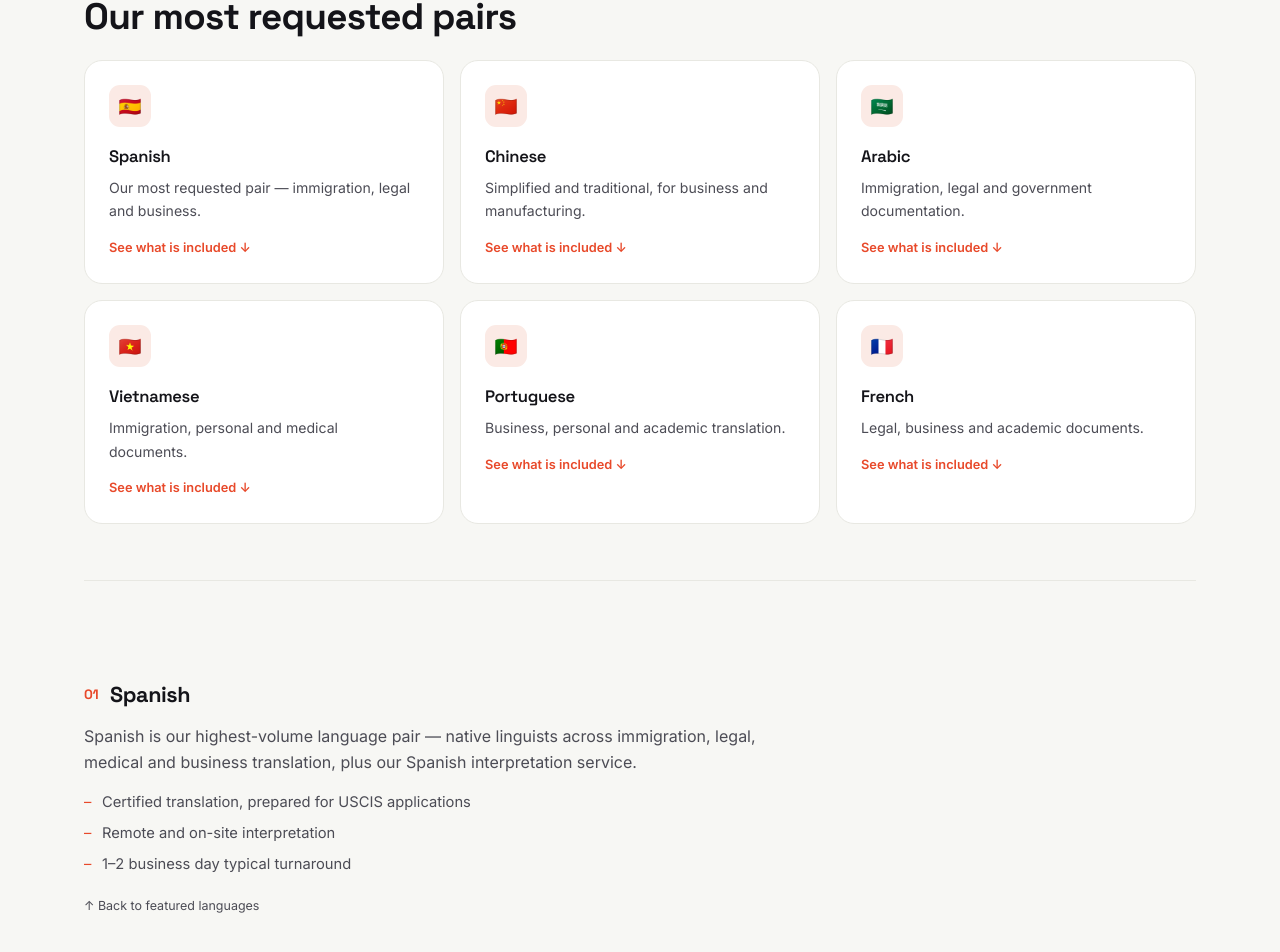
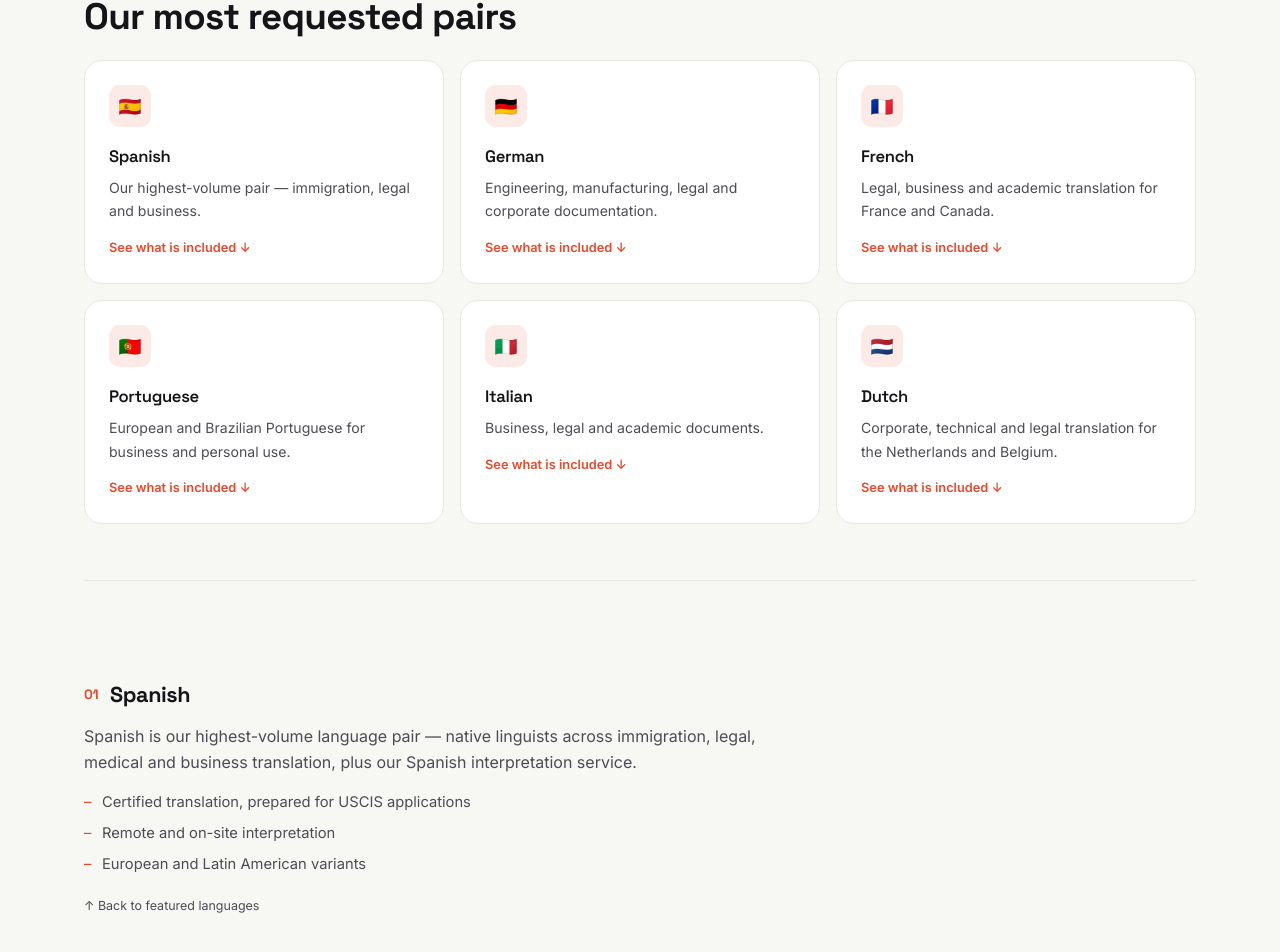
Before and after one commit to translationwindows-sudo/translationwindows-website, a Next.js app: page /languages in a window 1280 px wide. Shown: the part 514-1466 px from the top of the page. Built offline with nearby package versions, Linux system fonts and the light colour scheme; no server answers.

Commit message:
Add files via upload

```diff
--- a/src/app/languages/page.tsx
+++ b/src/app/languages/page.tsx
@@ -11,65 +11,66 @@ export const metadata: Metadata = {
 };
 
 const featuredGrid: TopicCard[] = [
-  { id: "spanish", icon: "🇪🇸", title: "Spanish", desc: "Our most requested pair — immigration, legal and business." },
-  { id: "chinese", icon: "🇨🇳", title: "Chinese", desc: "Simplified and traditional, for business and manufacturing." },
-  { id: "arabic", icon: "🇸🇦", title: "Arabic", desc: "Immigration, legal and government documentation." },
-  { id: "vietnamese", icon: "🇻🇳", title: "Vietnamese", desc: "Immigration, personal and medical documents." },
-  { id: "portuguese", icon: "🇵🇹", title: "Portuguese", desc: "Business, personal and academic translation." },
-  { id: "french", icon: "🇫🇷", title: "French", desc: "Legal, business and academic documents." },
+  { id: "spanish", icon: "🇪🇸", title: "Spanish", desc: "Our highest-volume pair — immigration, legal and business." },
+  { id: "german", icon: "🇩🇪", title: "German", desc: "Engineering, manufacturing, legal and corporate documentation." },
+  { id: "french", icon: "🇫🇷", title: "French", desc: "Legal, business and academic translation for France and Canada." },
+  { id: "portuguese", icon: "🇵🇹", title: "Portuguese", desc: "European and Brazilian Portuguese for business and personal use." },
+  { id: "italian", icon: "🇮🇹", title: "Italian", desc: "Business, legal and academic documents." },
+  { id: "dutch", icon: "🇳🇱", title: "Dutch", desc: "Corporate, technical and legal translation for the Netherlands and Belgium." },
 ];
 
 const featuredDetail: TopicDetail[] = [
-  { id: "spanish", title: "Spanish", body: "Spanish is our highest-volume language pair — native linguists across immigration, legal, medical and business translation, plus our Spanish interpretation service.", points: ["Certified translation, prepared for USCIS applications", "Remote and on-site interpretation", "1–2 business day typical turnaround"] },
-  { id: "chinese", title: "Chinese", body: "We work in both Simplified and Traditional Chinese, across business, manufacturing and legal documentation.", points: ["Simplified and Traditional script", "Manufacturing and technical manuals", "Business and legal documents"] },
-  { id: "arabic", title: "Arabic", body: "Arabic translation for immigration, legal and government use, handled by linguists fluent in regional dialects and formal register.", points: ["Immigration and government documents", "Legal and court filings", "Certified translation available"] },
-  { id: "vietnamese", title: "Vietnamese", body: "A frequently requested pair for immigration and medical documentation, with certified translation included.", points: ["Immigration and personal documents", "Medical records", "Certified translation available"] },
-  { id: "portuguese", title: "Portuguese", body: "Brazilian and European Portuguese for business expansion, academic transcripts and personal documents.", points: ["Business and corporate translation", "Academic transcripts", "Personal document translation"] },
-  { id: "french", title: "French", body: "European and Canadian French for legal, business and academic translation, with certified options available.", points: ["Legal and contract translation", "Business and corporate documents", "Certified translation available"] },
+  { id: "spanish", title: "Spanish", body: "Spanish is our highest-volume language pair — native linguists across immigration, legal, medical and business translation, plus our Spanish interpretation service.", points: ["Certified translation, prepared for USCIS applications", "Remote and on-site interpretation", "European and Latin American variants"] },
+  { id: "german", title: "German", body: "German is one of our strongest European pairs, particularly for engineering and manufacturing documentation where terminology consistency across long document sets matters.", points: ["Technical manuals and specifications", "Corporate and legal documents", "Locked terminology across product lines"] },
+  { id: "french", title: "French", body: "We work in both European and Canadian French, with attention to the regulatory and stylistic differences between them.", points: ["Legal and contract translation", "Business and corporate documents", "Certified translation available"] },
+  { id: "portuguese", title: "Portuguese", body: "European and Brazilian Portuguese are handled by separate native linguists — the differences matter more than most buyers expect.", points: ["Business and corporate translation", "Academic transcripts", "Personal and civil documents"] },
+  { id: "italian", title: "Italian", body: "Italian translation for business, legal and academic use, prepared by native linguists based in Italy.", points: ["Commercial contracts and filings", "Academic and personal documents", "Certified translation available"] },
+  { id: "dutch", title: "Dutch", body: "Dutch for the Netherlands and Flemish Belgium, frequently requested for corporate, technical and regulatory documentation.", points: ["Corporate and financial documents", "Technical documentation", "Regulatory and compliance material"] },
 ];
 
 const languages = [
   { name: "Spanish", native: "Español", region: "Europe / Americas" },
-  { name: "Chinese (Simplified)", native: "中文", region: "Asia" },
-  { name: "Chinese (Traditional)", native: "中文", region: "Asia" },
-  { name: "Arabic", native: "العربية", region: "Middle East" },
-  { name: "French", native: "Français", region: "Europe" },
-  { name: "Portuguese", native: "Português", region: "Europe / Americas" },
-  { name: "Vietnamese", native: "Tiếng Việt", region: "Asia" },
+  { name: "German", native: "Deutsch", region: "Europe" },
+  { name: "French", native: "Français", region: "Europe / Canada" },
+  { name: "Portuguese", native: "Português", region: "Europe / Brazil" },
+  { name: "Italian", native: "Italiano", region: "Europe" },
+  { name: "Dutch", native: "Nederlands", region: "Europe" },
+  { name: "Polish", native: "Polski", region: "Europe" },
   { name: "Russian", native: "Русский", region: "Europe / Asia" },
   { name: "Ukrainian", native: "Українська", region: "Europe" },
-  { name: "German", native: "Deutsch", region: "Europe" },
-  { name: "Japanese", native: "日本語", region: "Asia" },
-  { name: "Korean", native: "한국어", region: "Asia" },
-  { name: "Hindi", native: "हिन्दी", region: "Asia" },
-  { name: "Urdu", native: "اردو", region: "Asia" },
-  { name: "Farsi", native: "فارسی", region: "Middle East" },
-  { name: "Turkish", native: "Türkçe", region: "Europe / Asia" },
-  { name: "Italian", native: "Italiano", region: "Europe" },
-  { name: "Polish", native: "Polski", region: "Europe" },
-  { name: "Dutch", native: "Nederlands", region: "Europe" },
-  { name: "Greek", native: "Ελληνικά", region: "Europe" },
-  { name: "Romanian", native: "Română", region: "Europe" },
-  { name: "Thai", native: "ไทย", region: "Asia" },
-  { name: "Indonesian", native: "Bahasa Indonesia", region: "Asia" },
-  { name: "Tagalog", native: "Tagalog", region: "Asia" },
-  { name: "Bengali", native: "বাংলা", region: "Asia" },
-  { name: "Punjabi", native: "ਪੰਜਾਬੀ", region: "Asia" },
-  { name: "Swahili", native: "Kiswahili", region: "Africa" },
-  { name: "Amharic", native: "አማርኛ", region: "Africa" },
-  { name: "Hebrew", native: "עברית", region: "Middle East" },
-  { name: "Serbian", native: "Српски", region: "Europe" },
-  { name: "Croatian", native: "Hrvatski", region: "Europe" },
-  { name: "Hungarian", native: "Magyar", region: "Europe" },
-  { name: "Czech", native: "Čeština", region: "Europe" },
   { name: "Swedish", native: "Svenska", region: "Europe" },
   { name: "Norwegian", native: "Norsk", region: "Europe" },
   { name: "Danish", native: "Dansk", region: "Europe" },
   { name: "Finnish", native: "Suomi", region: "Europe" },
-  { name: "Somali", native: "Soomaali", region: "Africa" },
-  { name: "Nepali", native: "नेपाली", region: "Asia" },
-  { name: "Burmese", native: "မြန်မာ", region: "Asia" },
-  { name: "Khmer", native: "ខ្មែរ", region: "Asia" },
+  { name: "Icelandic", native: "Íslenska", region: "Europe" },
+  { name: "Greek", native: "Ελληνικά", region: "Europe" },
+  { name: "Czech", native: "Čeština", region: "Europe" },
+  { name: "Slovak", native: "Slovenčina", region: "Europe" },
+  { name: "Hungarian", native: "Magyar", region: "Europe" },
+  { name: "Romanian", native: "Română", region: "Europe" },
+  { name: "Bulgarian", native: "Български", region: "Europe" },
+  { name: "Croatian", native: "Hrvatski", region: "Europe" },
+  { name: "Serbian", native: "Српски", region: "Europe" },
+  { name: "Slovenian", native: "Slovenščina", region: "Europe" },
+  { name: "Bosnian", native: "Bosanski", region: "Europe" },
+  { name: "Albanian", native: "Shqip", region: "Europe" },
+  { name: "Lithuanian", native: "Lietuvių", region: "Europe" },
+  { name: "Latvian", native: "Latviešu", region: "Europe" },
+  { name: "Estonian", native: "Eesti", region: "Europe" },
+  { name: "Catalan", native: "Català", region: "Europe" },
+  { name: "Irish", native: "Gaeilge", region: "Europe" },
+  { name: "Maltese", native: "Malti", region: "Europe" },
+  { name: "Chinese (Simplified)", native: "简体中文", region: "Asia" },
+  { name: "Chinese (Traditional)", native: "繁體中文", region: "Asia" },
+  { name: "Japanese", native: "日本語", region: "Asia" },
+  { name: "Korean", native: "한국어", region: "Asia" },
+  { name: "Vietnamese", native: "Tiếng Việt", region: "Asia" },
+  { name: "Thai", native: "ไทย", region: "Asia" },
+  { name: "Indonesian", native: "Bahasa Indonesia", region: "Asia" },
+  { name: "Tagalog", native: "Tagalog", region: "Asia" },
+  { name: "Turkish", native: "Türkçe", region: "Europe / Asia" },
+  { name: "Arabic", native: "العربية", region: "Middle East" },
+  { name: "Hebrew", native: "עברית", region: "Middle East" },
 ];
 
 export default function LanguagesPage() {
--- a/src/features/home/flow.ts
+++ b/src/features/home/flow.ts
@@ -27,9 +27,10 @@ export interface Step {
 }
 
 const LANGS = [
-  "Spanish", "English", "Chinese", "Arabic", "French", "Portuguese",
-  "Vietnamese", "Russian", "Ukrainian", "German", "Japanese", "Korean",
-  "Hindi", "Urdu", "Farsi", "Turkish", "Italian", "Other",
+  "English", "Spanish", "German", "French", "Portuguese", "Italian", "Dutch",
+  "Polish", "Russian", "Ukrainian", "Swedish", "Norwegian", "Danish", "Finnish",
+  "Greek", "Czech", "Hungarian", "Romanian", "Croatian", "Serbian",
+  "Chinese", "Japanese", "Korean", "Vietnamese", "Turkish", "Arabic", "Other",
 ];
 
 /* ── reusable steps ── */
--- a/src/features/home/home-sections.tsx
+++ b/src/features/home/home-sections.tsx
@@ -156,20 +156,20 @@ export function Industries() {
 /* ── S3 · Language universe ──────────────────────────────── */
 const LANGDATA: Record<string, { n: string; work: string }> = {
   Spanish: { n: "Español", work: "Immigration, legal, business" },
-  Chinese: { n: "中文", work: "Business, manufacturing, legal" },
-  Arabic: { n: "العربية", work: "Immigration, legal, government" },
   French: { n: "Français", work: "Legal, business, academic" },
-  Vietnamese: { n: "Tiếng Việt", work: "Immigration, personal, medical" },
+  German: { n: "Deutsch", work: "Engineering, business, legal" },
   Portuguese: { n: "Português", work: "Business, personal, academic" },
+  Italian: { n: "Italiano", work: "Business, legal, academic" },
+  Dutch: { n: "Nederlands", work: "Business, technical, legal" },
+  Polish: { n: "Polski", work: "Immigration, business, technical" },
   Russian: { n: "Русский", work: "Immigration, legal, technical" },
   Ukrainian: { n: "Українська", work: "Immigration, personal, legal" },
-  German: { n: "Deutsch", work: "Engineering, business, legal" },
-  Japanese: { n: "日本語", work: "Technical, gaming, business" },
-  Korean: { n: "한국어", work: "Business, media, personal" },
-  Hindi: { n: "हिन्दी", work: "Immigration, academic, personal" },
-  Farsi: { n: "فارسی", work: "Immigration, personal, legal" },
-  Turkish: { n: "Türkçe", work: "Business, legal, personal" },
-};
+  Swedish: { n: "Svenska", work: "Business, medical, technical" },
+  Norwegian: { n: "Norsk", work: "Business, energy, technical" },
+  Danish: { n: "Dansk", work: "Business, medical, technical" },
+  Chinese: { n: "中文", work: "Business, manufacturing, legal" },
+  Japanese: { n: "日本語", work: "Technical, business, gaming" },
+}
 const POS: [number, number][] = [[6,10],[38,6],[68,12],[86,28],[8,38],[30,30],[58,34],[80,52],[12,62],[36,58],[62,62],[84,76],[22,82],[50,84]];
 
 export function LanguageUniverse() {
```
